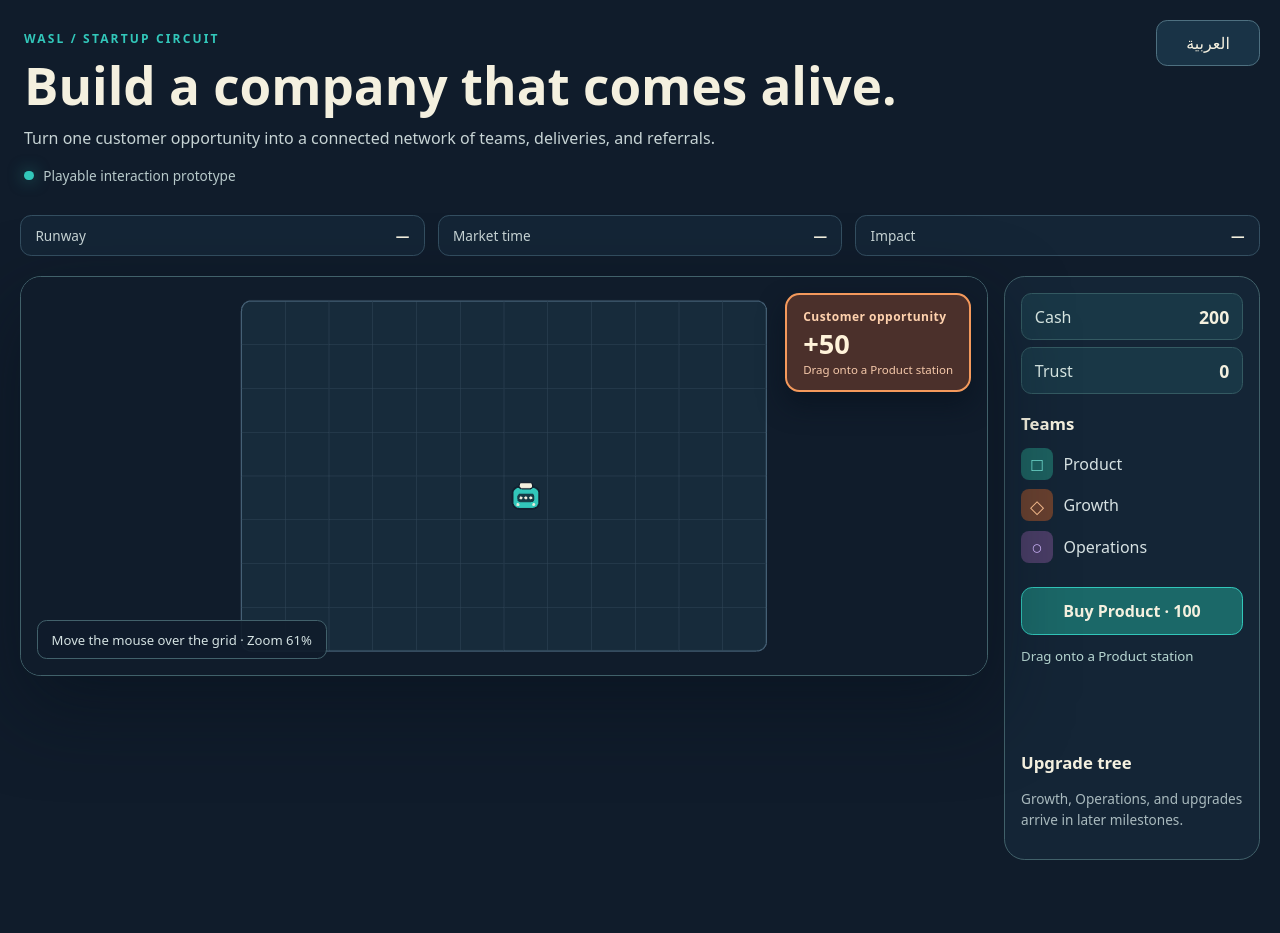
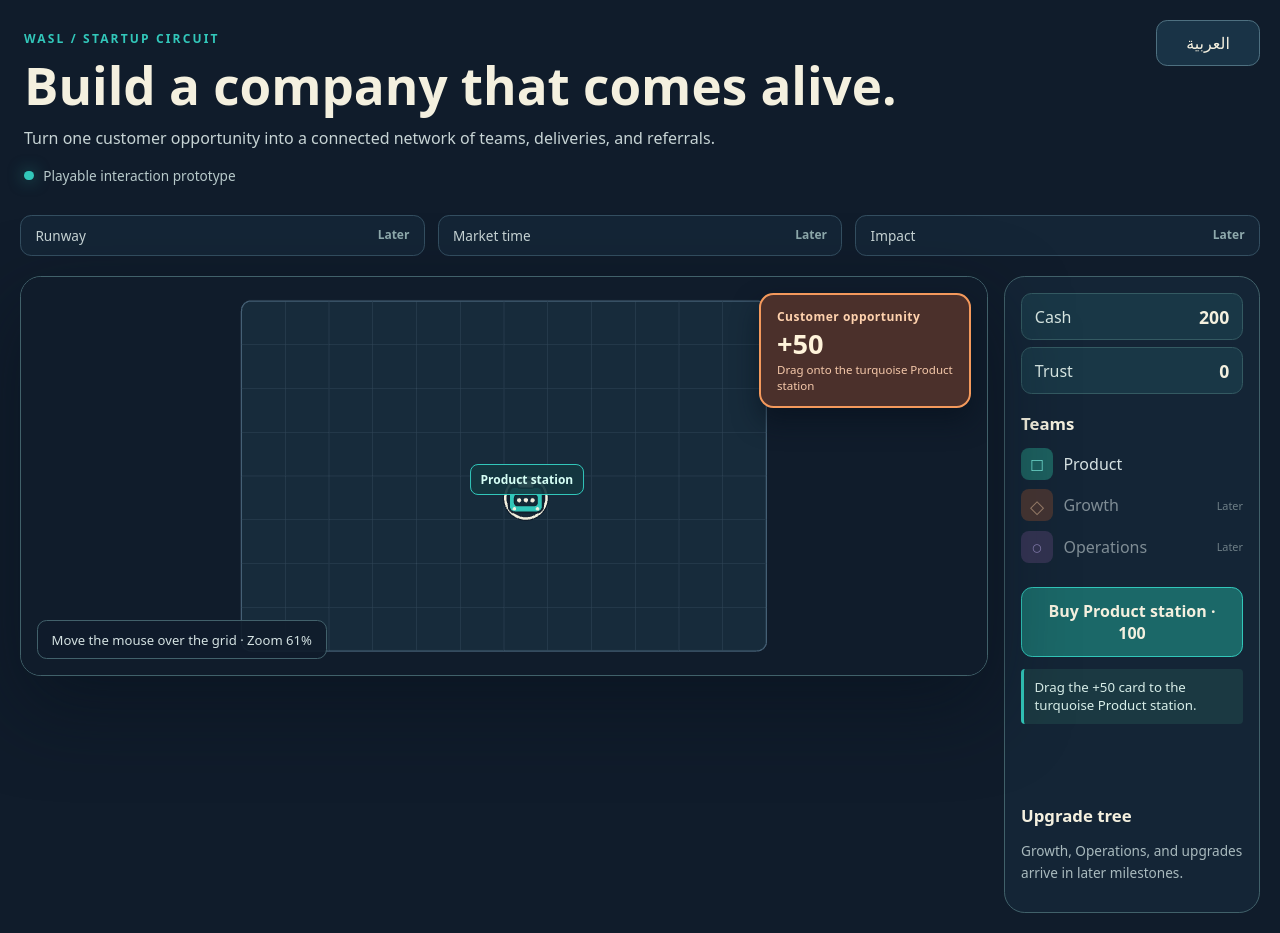
Before and after one commit to Lord-shaban/wasl-startup-circuit, a website built with Vite: page index.html in a window 1280 px wide. Before the commit the page ends 880 px from the top, so only its background shows below. Built offline with nearby package versions, Linux system fonts and the light colour scheme; animation ran at ten frames a second.

Commit message:
feat: clarify first player action

```diff
--- a/src/main.ts
+++ b/src/main.ts
@@ -31,13 +31,14 @@ appRoot.innerHTML = `
       <button id="language-switch" class="language-switch" type="button"></button>
     </header>
     <section class="hud" data-i18n-aria="hud">
-      <div class="stat"><span data-i18n="runway"></span><strong>—</strong></div>
-      <div class="stat"><span data-i18n="market"></span><strong>—</strong></div>
-      <div class="stat"><span data-i18n="impact"></span><strong>—</strong></div>
+      <div class="stat"><span data-i18n="runway"></span><strong data-prototype="future"></strong></div>
+      <div class="stat"><span data-i18n="market"></span><strong data-prototype="future"></strong></div>
+      <div class="stat"><span data-i18n="impact"></span><strong data-prototype="future"></strong></div>
     </section>
     <div class="workspace">
       <section class="board-panel" data-i18n-aria="board">
         <div id="board-host" class="board-host"></div>
+        <p id="starter-station-label" class="starter-station-label" data-prototype="starterStation" hidden></p>
         <div id="opportunity-card" class="opportunity-card">
           <span class="card-kicker" data-prototype="opportunity"></span>
           <strong class="opportunity-value">+<span id="opportunity-value"></span></strong>
@@ -53,8 +54,8 @@ appRoot.innerHTML = `
         <h2 data-i18n="teams"></h2>
         <ul class="team-list">
           <li><span class="team-icon product" aria-hidden="true">□</span><span data-i18n="product"></span></li>
-          <li><span class="team-icon growth" aria-hidden="true">◇</span><span data-i18n="growth"></span></li>
-          <li><span class="team-icon operations" aria-hidden="true">○</span><span data-i18n="operations"></span></li>
+          <li class="future-team"><span class="team-icon growth" aria-hidden="true">◇</span><span data-i18n="growth"></span><small class="future-badge" data-prototype="future"></small></li>
+          <li class="future-team"><span class="team-icon operations" aria-hidden="true">○</span><span data-i18n="operations"></span><small class="future-badge" data-prototype="future"></small></li>
         </ul>
         <button id="buy-product" class="primary-action" type="button"></button>
         <p id="mode-hint" class="mode-hint"></p>
@@ -81,6 +82,7 @@ const boardReadout = required<HTMLParagraphElement>('#board-readout')
 const languageSwitch = required<HTMLButtonElement>('#language-switch')
 const opportunityCard = required<HTMLDivElement>('#opportunity-card')
 const opportunityLabel = required<HTMLElement>('.card-kicker')
+const starterStationLabel = required<HTMLElement>('#starter-station-label')
 const opportunityValue = required<HTMLSpanElement>('#opportunity-value')
 const cashValue = required<HTMLElement>('#cash-value')
 const trustValue = required<HTMLElement>('#trust-value')
@@ -127,11 +129,22 @@ function updateGraphics(): void {
     dropTargetStationId,
     placementCell,
     placementValid,
-    selectedStationId: movingStationId,
+    selectedStationId: movingStationId ?? (prototype.opportunity.id === 'opportunity-1'
+      && prototype.opportunity.status === 'available' && mode === 'idle' && !processing
+      ? prototype.stations[0]?.id ?? null : null),
   })
 }
 
 function renderPrototype(): void {
+  const showStarter = prototype.opportunity.id === 'opportunity-1'
+    && prototype.opportunity.status === 'available' && mode === 'idle' && !processing
+  starterStationLabel.hidden = !showStarter || !board
+  if (showStarter && board) {
+    const point = board.cellToClientPoint(prototype.stations[0].cell)
+    const panel = boardPanel.getBoundingClientRect()
+    starterStationLabel.style.left = `${point.x - panel.left}px`
+    starterStationLabel.style.top = `${point.y - panel.top - 35}px`
+  }
   cashValue.textContent = number(prototype.cash)
   cashValue.dataset.value = String(prototype.cash)
   trustValue.textContent = number(prototype.trust)
@@ -147,7 +160,7 @@ function renderPrototype(): void {
   retryPrototype.hidden = processing || prototype.opportunity.status !== 'delivered' || !!prototype.referralPending
   modeHint.textContent = prototypeText(locale, processing
     ? prototype.referralPending ? 'referralInMotion' : 'processing'
-    : retryPrototype.hidden ? mode === 'placing' ? 'placeStation' : mode === 'moving' ? 'moveStation' : 'dragHint' : 'prototypeComplete')
+    : retryPrototype.hidden ? mode === 'placing' ? 'placeStation' : mode === 'moving' ? 'moveStation' : showStarter ? 'firstAction' : 'dragHint' : 'prototypeComplete')
   feedbackElement.textContent = feedbackKey
     ? `${prototypeText(locale, feedbackKey)}${feedbackKey === 'delivered' ? ` +${number(lastPayout)}${lastBonus ? ` · ${prototypeText(locale, 'adjacencyBonus')} +${number(lastBonus)}` : ''}` : ''}`
     : ''
--- a/src/style.css
+++ b/src/style.css
@@ -54,6 +54,7 @@ h1 { margin: 0; font-size: clamp(2rem, 4vw, 3.2rem); line-height: 1.1; }
   font-size: .85rem;
 }
 .stat strong { color: #f4f0df; }
+.stat strong[data-prototype="future"] { color: #8ea9ac; font-size: .75rem; font-weight: 600; }
 .workspace { display: grid; grid-template-columns: minmax(0, 1fr) 16rem; gap: 1rem; }
 
 .board-panel {
@@ -87,6 +88,22 @@ h1 { margin: 0; font-size: clamp(2rem, 4vw, 3.2rem); line-height: 1.1; }
   user-select: none;
 }
 .opportunity-card[hidden] { display: none; }
+.starter-station-label {
+  position: absolute;
+  z-index: 2;
+  margin: 0;
+  padding: .35rem .6rem;
+  border: 1px solid #32c7ba;
+  border-radius: .5rem;
+  background: #143840e8;
+  color: #d6fff5;
+  font-size: .75rem;
+  font-weight: 700;
+  white-space: nowrap;
+  pointer-events: none;
+  transform: translateX(-50%);
+}
+.starter-station-label[hidden] { display: none; }
 .opportunity-card.dragging { cursor: grabbing; box-shadow: 0 1.4rem 2rem #07111dcc; }
 .opportunity-card.processing { transform: scale(.3); opacity: 0; pointer-events: none; transition: left .42s ease-in, top .42s ease-in, transform .42s ease-in, opacity .42s ease-in; }
 .opportunity-card.arriving { animation: referral-arrival .26s ease-out; }
@@ -121,6 +138,8 @@ h1 { margin: 0; font-size: clamp(2rem, 4vw, 3.2rem); line-height: 1.1; }
 .resource strong { color: #f4f0df; font-size: 1.1rem; }
 .team-list { display: grid; gap: .6rem; margin: 0 0 1.5rem; padding: 0; list-style: none; }
 .team-list li { display: flex; align-items: center; gap: .65rem; color: #d6e1e2; }
+.team-list .future-team { opacity: .55; }
+.future-badge { margin-inline-start: auto; color: #b9c9c9; font-size: .68rem; }
 .team-icon { display: grid; width: 2rem; height: 2rem; place-items: center; border-radius: .5rem; font-size: 1.15rem; font-weight: 700; }
 .team-icon.product { background: #1d605f; color: #80f5e6; }
 .team-icon.growth { background: #68402f; color: #ffc190; }
@@ -132,7 +151,7 @@ h1 { margin: 0; font-size: clamp(2rem, 4vw, 3.2rem); line-height: 1.1; }
 .primary-action:hover, .primary-action:focus-visible { background: #227b78; outline-color: #f4f0df; }
 .secondary-action { border: 1px solid #6a8590; background: #243849; color: #f4f0df; }
 .secondary-action[hidden] { display: none; }
-.mode-hint { min-height: 1.5rem; margin: .75rem 0; color: #b9d9d4; font-size: .83rem; line-height: 1.4; }
+.mode-hint { min-height: 1.5rem; margin: .75rem 0; padding: .55rem .65rem; border-inline-start: 3px solid #32c7ba; border-radius: .25rem; background: #1b3942; color: #d8eee9; font-size: .83rem; line-height: 1.4; }
 .delivery-preview { min-height: 1.2rem; color: #f7c792; font-size: .8rem; }
 .prototype-feedback { min-height: 1.2rem; margin-bottom: 1rem; color: #7ee6d6; font-size: .82rem; line-height: 1.4; }
 [lang="ar"] { font-family: 'Segoe UI', Tahoma, sans-serif; }
--- a/src/ui/prototype-copy.ts
+++ b/src/ui/prototype-copy.ts
@@ -1,6 +1,9 @@
 export const prototypeCopyKeys = [
   'opportunity',
   'referralOpportunity',
+  'firstAction',
+  'future',
+  'starterStation',
   'dragHint',
   'buyProduct',
   'placeStation',
@@ -30,9 +33,12 @@ const copy: Record<PrototypeLocale, Record<PrototypeTextKey, string>> = {
   en: {
     opportunity: 'Customer opportunity',
     referralOpportunity: 'Customer referral',
-    dragHint: 'Drag onto a Product station',
-    buyProduct: 'Buy Product',
-    placeStation: 'Place station',
+    firstAction: 'Drag the +50 card to the turquoise Product station.',
+    future: 'Later',
+    starterStation: 'Product station',
+    dragHint: 'Drag onto the turquoise Product station',
+    buyProduct: 'Buy Product station',
+    placeStation: 'Click an empty board cell to place the station',
     moveStation: 'Move station',
     validDrop: 'Looks good here',
     invalidDrop: 'Choose an open space',
@@ -54,9 +60,12 @@ const copy: Record<PrototypeLocale, Record<PrototypeTextKey, string>> = {
   ar: {
     opportunity: 'فرصة عميل',
     referralOpportunity: 'إحالة عميل',
-    dragHint: 'اسحب إلى محطة منتج',
+    firstAction: 'اسحب بطاقة +50 إلى محطة المنتج الفيروزية.',
+    future: 'لاحقًا',
+    starterStation: 'محطة المنتج',
+    dragHint: 'اسحب إلى محطة المنتج الفيروزية',
     buyProduct: 'اشترِ محطة منتج',
-    placeStation: 'ضع المحطة',
+    placeStation: 'انقر خلية فارغة في اللوحة لوضع المحطة',
     moveStation: 'حرّك المحطة',
     validDrop: 'المكان مناسب',
     invalidDrop: 'اختر مساحة خالية',
--- a/src/view/board.ts
+++ b/src/view/board.ts
@@ -12,6 +12,7 @@ import { ReferralEffect } from './referral-effect'
 
 export interface BoardView {
   clientToCell(clientX: number, clientY: number): Cell | null
+  cellToClientPoint(cell: Cell): Point
   updatePrototype(state: PrototypeGraphicsState): void
   startReferral(source: Cell, destination: Cell): void
   destroy(): void
@@ -84,6 +85,18 @@ export async function createBoard(
     const rect = app.canvas.getBoundingClientRect()
     if (clientX < rect.left || clientX >= rect.right || clientY < rect.top || clientY >= rect.bottom) return null
     return camera.screenToCell(pointInCanvas(clientX, clientY, app.canvas))
+  }
+
+  const cellToClientPoint = (cell: Cell): Point => {
+    const rect = app.canvas.getBoundingClientRect()
+    const screen = camera.worldToScreen({
+      x: (cell.column + 0.5) * CELL_SIZE,
+      y: (cell.row + 0.5) * CELL_SIZE,
+    })
+    return {
+      x: rect.left + screen.x / app.canvas.clientWidth * rect.width,
+      y: rect.top + screen.y / app.canvas.clientHeight * rect.height,
+    }
   }
 
   const applyCamera = () => {
@@ -196,6 +209,7 @@ export async function createBoard(
     app.renderer.resize(nextWidth, nextHeight)
     camera.resize(nextWidth, nextHeight)
     applyCamera()
+    onPointerCell(hoveredCell, camera.transform.scale)
   })
   resizeObserver.observe(host)
   applyCamera()
@@ -203,6 +217,7 @@ export async function createBoard(
 
   return {
     clientToCell,
+    cellToClientPoint,
     updatePrototype(state) {
       stations = state.stations
       prototypeState = state
--- a/src/view/prototype-graphics.ts
+++ b/src/view/prototype-graphics.ts
@@ -88,22 +88,29 @@ export class PrototypeGraphics {
         g.circle(x, y, 29).stroke({ color: COLORS.coral, width: 4, alpha: 0.95 })
         g.circle(x, y, 34).stroke({ color: COLORS.ivory, width: 1.5, alpha: 0.62 })
       } else if (selected) {
-        g.circle(x, y, 29).stroke({ color: COLORS.ivory, width: 3, alpha: 0.92 })
+        // Dark keyline keeps the selected halo distinct from both the tile and the icon.
+        g.circle(x, y, 34).stroke({ color: COLORS.ink, width: 8, alpha: 0.96 })
+        g.circle(x, y, 34).stroke({ color: COLORS.ivory, width: 4, alpha: 1 })
       }
 
-      // Compact factory silhouette: broad rounded body, raised crown, and three ports.
-      g.roundRect(x - 22, y - 18, 44, 36, 11)
+      // Factory silhouette: a broad production floor, raised roof crown, and three clear ports.
+      // The 56px body and 60px overall height remain inside the 72px board cell.
+      g.roundRect(x - 28, y - 18, 56, 42, 10)
         .fill({ color: COLORS.turquoise })
-        .stroke({ color: COLORS.ink, width: 3, alpha: 0.96 })
-      g.roundRect(x - 11, y - 25, 22, 10, 4)
+        .stroke({ color: COLORS.ink, width: 3.5, alpha: 0.98 })
+      // Raised crown/vent gives Product a distinctive factory roofline at fitted zoom.
+      g.roundRect(x - 14, y - 30, 28, 14, 4)
         .fill({ color: COLORS.ivory })
-        .stroke({ color: COLORS.ink, width: 2 })
-      g.roundRect(x - 14, y - 7, 28, 14, 5).fill({ color: COLORS.ink, alpha: 0.82 })
-      for (const portX of [-8, 0, 8]) {
-        g.circle(x + portX, y, 2.5).fill({ color: COLORS.ivory })
+        .stroke({ color: COLORS.ink, width: 2.5 })
+      // Dark port bank with three large light apertures reads as production machinery.
+      g.roundRect(x - 19, y - 5, 38, 18, 5)
+        .fill({ color: COLORS.ink, alpha: 0.92 })
+        .stroke({ color: COLORS.ink, width: 1.5 })
+      for (const portX of [-11, 0, 11]) {
+        g.circle(x + portX, y + 4, 3.5).fill({ color: COLORS.ivory })
       }
-      g.circle(x - 13, y + 11, 2.5).fill({ color: COLORS.ivory, alpha: 0.9 })
-      g.circle(x + 13, y + 11, 2.5).fill({ color: COLORS.ivory, alpha: 0.9 })
+      g.circle(x - 19, y + 18, 3).fill({ color: COLORS.ivory, alpha: 0.95 })
+      g.circle(x + 19, y + 18, 3).fill({ color: COLORS.ivory, alpha: 0.95 })
     }
   }
 }
```
Also changed, not shown: tests/e2e/prototype.spec.ts (+33 -1 lines).
